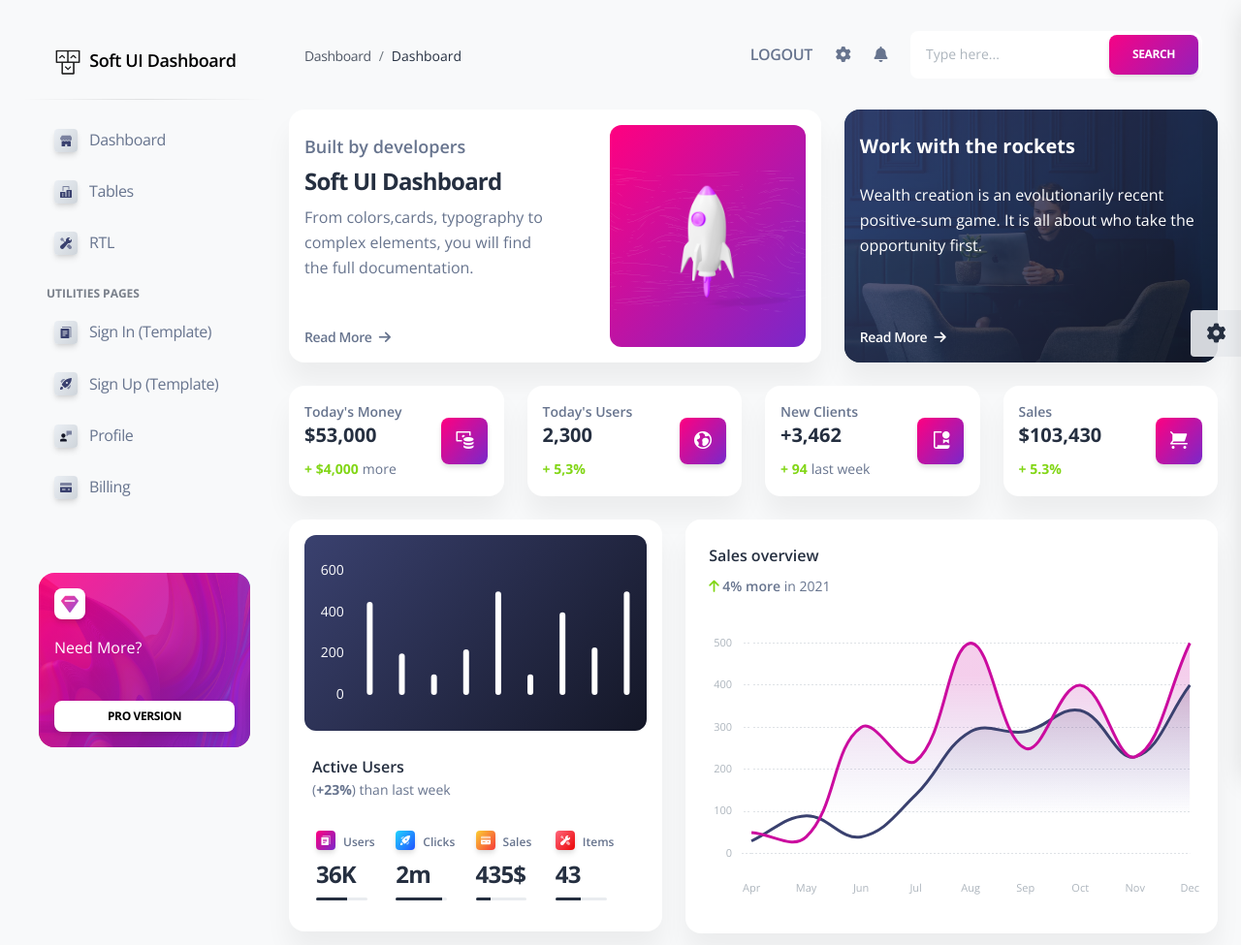
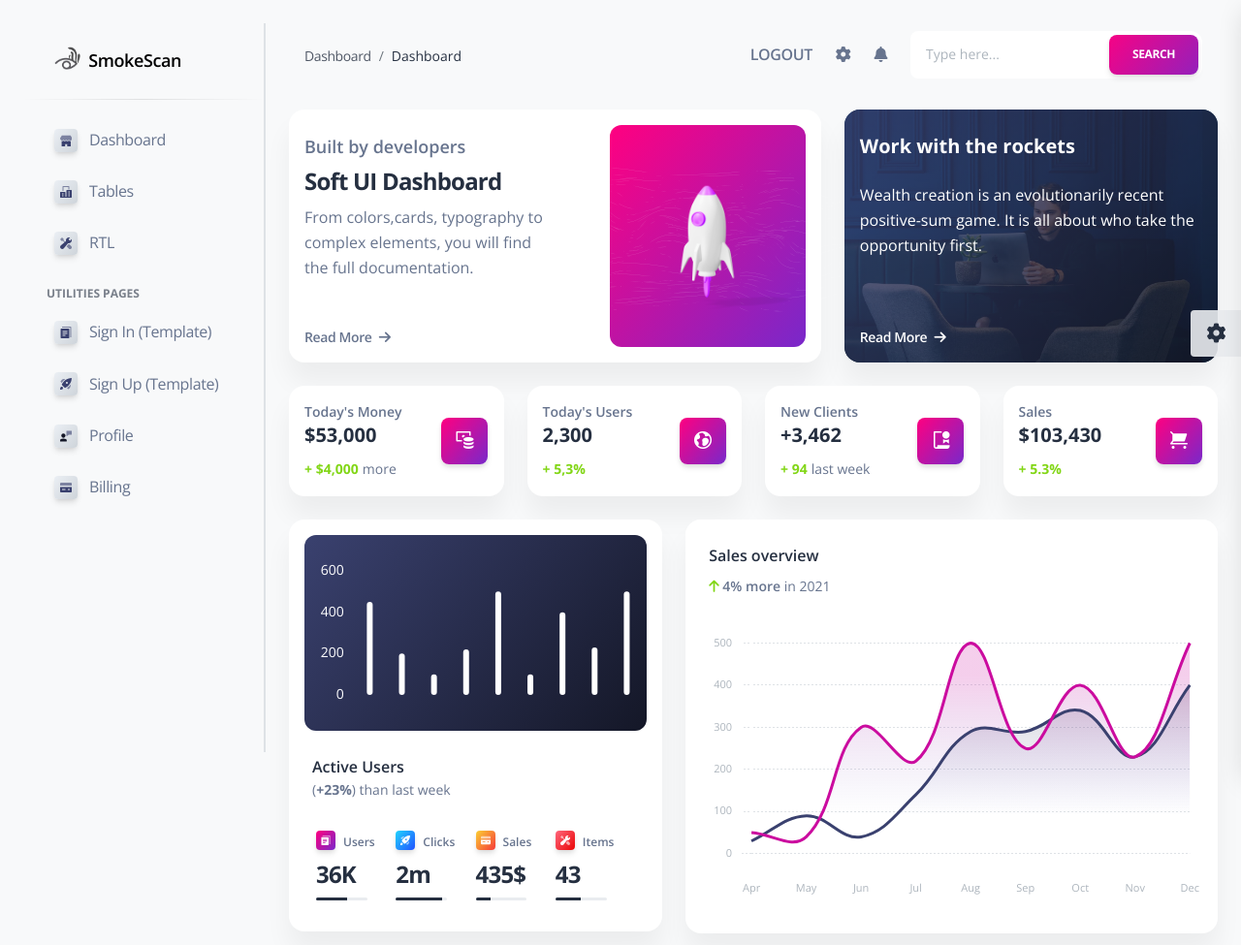
Before and after one commit to nunezMyles/django_dashboard_polyproj, a Django app: template dashboard_webapp/templates/home/index.html in a window 1280 px wide. Shown: the top 975 px of the page at 97% size. Run offline with Django 3.2, Linux system fonts and the light colour scheme; the template is opened without the code that fills it, so the values that code supplies are empty; some libraries are stand-ins or nearby versions.

Commit message:
changed logo, fixed UI

```diff
--- a/dashboard_webapp/templates/authentication/login.html
+++ b/dashboard_webapp/templates/authentication/login.html
@@ -1,6 +1,6 @@
 {% extends 'layouts/base-fullscreen.html' %}
 
-{% block title %} Sign IN {% endblock title %}
+{% block title %} Sign In {% endblock title %}
 
 <!-- Specific CSS goes HERE -->
 {% block stylesheets %}{% endblock stylesheets %}
@@ -8,11 +8,11 @@
 {% block content %}
 
   <section>
-    <div class="page-header section-height-75">
+    <div class="page-header section-height-100">
       <div class="container">
         <div class="row">
           <div class="col-xl-4 col-lg-5 col-md-6 d-flex flex-column mx-auto">
-            <div class="card card-plain mt-8">
+            <div class="card card-plain mt-5">
               <div class="card-header pb-0 text-left bg-transparent">
                 <h4 class="text-info text-gradient">
                   Login
--- a/dashboard_webapp/templates/authentication/register.html
+++ b/dashboard_webapp/templates/authentication/register.html
@@ -1,6 +1,6 @@
 {% extends 'layouts/base-fullscreen.html' %}
 
-{% block title %} Sign UP {% endblock title %}
+{% block title %} Sign Up {% endblock title %}
 
 <!-- Specific CSS goes HERE -->
 {% block stylesheets %}{% endblock stylesheets %}
@@ -8,11 +8,11 @@
 {% block content %}
 
   <section>
-    <div class="page-header section-height-75">
+    <div class="page-header section-height-100">
       <div class="container">
         <div class="row">
           <div class="col-xl-4 col-lg-5 col-md-6 d-flex flex-column mx-auto">
-            <div class="card card-plain mt-8">
+            <div class="card card-plain mt-6">
               <div class="card-header pb-0 text-left bg-transparent">
                 <h4 class="text-info text-gradient">
                   Register Account
--- a/dashboard_webapp/templates/includes/sidebar.html
+++ b/dashboard_webapp/templates/includes/sidebar.html
@@ -1,13 +1,13 @@
-  <aside class="sidenav navbar navbar-vertical navbar-expand-xs border-0 border-radius-xl my-4 fixed-left ms-4" id="sidenav-main">
+  <aside class="sidenav navbar navbar-vertical navbar-expand-xs border-end border-2 my-4 fixed-left ms-4" id="sidenav-main">
     <div class="sidenav-header">
       <i class="fas fa-times p-3 cursor-pointer text-secondary opacity-5 position-absolute right-0 top-0 d-none d-xl-none" aria-hidden="true" id="iconSidenav"></i>
       <a class="navbar-brand m-0" href="/">
-        <img src="/static/assets/img/logo-ct.png" class="navbar-brand-img h-100 w-15" alt="...">
-        <span class="ms-1 font-weight-bold">Soft UI Dashboard</span>
+        <img src="/static/assets/img/smokescan_logo3.png" class="navbar-brand-img h-150 w-14 pb-2" alt="...">
+        <span class="ms-1 font-weight-bold">SmokeScan</span>
       </a>
     </div>
     <hr class="horizontal dark mt-0">
-    <div class="collapse navbar-collapse  w-auto" id="sidenav-collapse-main">
+    <div class="w-auto" id="sidenav-collapse-main">
       <ul class="navbar-nav">
         <li class="nav-item mb-1">
           <a class="nav-link {% if 'index' in segment %} active {% endif %}" href="/">
@@ -158,7 +158,8 @@
         </li>
       </ul>
     </div>
-    <div class="sidenav-footer mx-3 mt-3 pt-3">
+
+    <!--div class="sidenav-footer mx-3 mt-3 pt-3">
       <div class="card card-background shadow-none card-background-mask-primary" id="sidenavCard">
         <div class="full-background" style="background-image: url('/static/assets/img/curved-images/curved-8.jpg')"></div>
         <div class="card-body text-left p-3 w-100">
@@ -171,5 +172,5 @@
              class="btn btn-white btn-sm w-100 mb-0">Pro Version</a>
         </div>
       </div>
-    </div>
+    </div-->
   </aside>
--- a/dashboard_webapp/templates/layouts/base-fullscreen.html
+++ b/dashboard_webapp/templates/layouts/base-fullscreen.html
@@ -21,10 +21,10 @@
   <meta charset="utf-8" />
   <meta name="viewport" content="width=device-width, initial-scale=1, shrink-to-fit=no">
   <link rel="apple-touch-icon" sizes="76x76" href="/static/assets/img/apple-icon.png">
-  <link rel="icon" type="image/png" href="/static/assets/img/favicon.png">
+  <link rel="icon" type="image/png" href="/static/assets/img/smokescan_logo3.png">
 
   <title>
-    Soft UI Dashboard Django - {% block title %}{% endblock %} | Creative-Tim
+    SmokeScan - {% block title %}{% endblock %}
   </title>
 
   <link href="https://fonts.googleapis.com/css?family=Open+Sans:300,400,600,700" rel="stylesheet" />
--- a/dashboard_webapp/templates/layouts/base.html
+++ b/dashboard_webapp/templates/layouts/base.html
@@ -20,10 +20,10 @@
   <meta charset="utf-8" />
   <meta name="viewport" content="width=device-width, initial-scale=1, shrink-to-fit=no">
   <link rel="apple-touch-icon" sizes="76x76" href="/static/assets/img/apple-icon.png">
-  <link rel="icon" type="image/png" href="/static/assets/img/favicon.png">
+  <link rel="icon" type="image/png" href="/static/assets/img/smokescan_logo3.png">
 
   <title>
-    Soft UI Dashboard Django - {% block title %}{% endblock %} | Creative-Tim
+    SmokeScan - {% block title %}{% endblock %}
   </title>
 
   <link href="https://fonts.googleapis.com/css?family=Open+Sans:300,400,600,700" rel="stylesheet" />
```
Also changed, not shown: dashboard_webapp/templates/includes/navigation-fullscreen.html (+4 -10 lines), dashboard_webapp/static/assets/img/smokescan_logo1.png (added), dashboard_webapp/static/assets/img/smokescan_logo2.png (added), dashboard_webapp/static/assets/img/smokescan_logo3.png (added).
